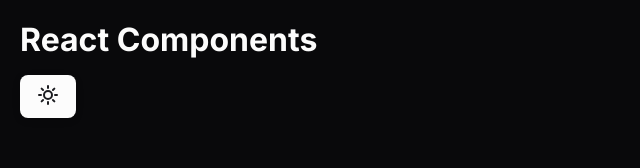
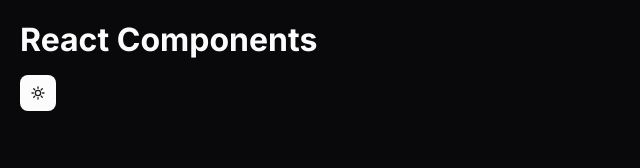
Before and after one commit to twentyfeel/react-components, a React (Vite) app: page / in a window 1280 px wide. Shown: the top 168 px of the page, without its empty margins (0-640 px from the left). Built offline with nearby package versions, Linux system fonts and the light colour scheme.

Commit message:
Button cmp

```diff
--- a/src/App.scss
+++ b/src/App.scss
@@ -6,10 +6,3 @@
     margin-bottom: 1rem;
   }
 }
-
-.theme-toggle {
-  padding: 8px 16px;
-  border: none;
-  border-radius: var(--radius);
-  cursor: pointer;
-}
--- /dev/null
+++ b/src/components/Button/Button.scss
@@ -0,0 +1,145 @@
+.btn {
+  position: relative;
+  display: inline-flex;
+  align-items: center;
+  justify-content: center;
+  gap: 0.5rem;
+  white-space: nowrap;
+  border-radius: var(--radius);
+  border: none;
+  font-size: 0.875rem;
+  font-weight: 500;
+  cursor: pointer;
+  transition: background-color 0.2s ease-in-out,
+  color 0.2s ease-in-out,
+  opacity 0.2s ease-in-out,
+  transform 0.1s ease-in-out;
+
+  &:active:not(:disabled) {
+    transform: translateY(1px);
+  }
+
+  &:focus-visible {
+    outline: none;
+    box-shadow: 0 0 0 2px var(--background), 0 0 0 4px var(--ring);
+  }
+
+  &:disabled {
+    cursor: not-allowed;
+    opacity: 0.6;
+  }
+
+  svg {
+    width: 1rem;
+    height: 1rem;
+    flex-shrink: 0;
+  }
+
+  &--loading {
+    cursor: wait;
+
+    .btn__spinner {
+      position: absolute;
+      left: 50%;
+      transform: translateX(-50%);
+      display: flex;
+      align-items: center;
+
+      svg {
+        width: 1rem;
+        height: 1rem;
+        animation: spin 1s linear infinite;
+        stroke: currentColor;
+      }
+
+      circle {
+        opacity: 0.25;
+      }
+
+      circle {
+        opacity: 0.75;
+        stroke-dasharray: 60;
+        stroke-dashoffset: 45;
+      }
+    }
+  }
+
+  &--default {
+    background-color: var(--primary);
+    color: var(--primary-foreground);
+
+    &:hover:not(:disabled) {
+      opacity: 0.9;
+    }
+  }
+
+  &--destructive {
+    background-color: var(--destructive);
+    color: var(--destructive-foreground);
+
+    &:hover:not(:disabled) {
+      opacity: 0.9;
+    }
+  }
+
+  &--outline {
+    background-color: transparent;
+    border: 1px solid var(--input);
+    color: var(--foreground);
+
+    &:hover:not(:disabled) {
+      background-color: var(--accent);
+      color: var(--accent-foreground);
+    }
+  }
+
+  &--secondary {
+    background-color: var(--secondary);
+    color: var(--secondary-foreground);
+
+    &:hover:not(:disabled) {
+      opacity: 0.9;
+    }
+  }
+
+  &--link {
+    background-color: transparent;
+    color: var(--foreground);
+
+    &:hover:not(:disabled) {
+      background-color: var(--accent);
+      color: var(--accent-foreground);
+    }
+  }
+
+  &--default-size {
+    height: 2.25rem;
+    padding: 0 1rem;
+  }
+
+  &--sm {
+    height: 2rem;
+    padding: 0 0.75rem;
+    font-size: 0.75rem;
+  }
+
+  &--lg {
+    height: 2.5rem;
+    padding: 0 2rem;
+  }
+
+  &--icon {
+    height: 2.25rem;
+    width: 2.25rem;
+    padding: 0;
+  }
+}
+
+@keyframes spin {
+  from {
+    transform: rotate(0deg);
+  }
+  to {
+    transform: rotate(360deg);
+  }
+}
--- /dev/null
+++ b/src/components/Button/Button.tsx
@@ -0,0 +1,48 @@
+import { forwardRef } from "react";
+import "./Button.scss";
+
+interface ButtonProps extends React.ButtonHTMLAttributes<HTMLButtonElement> {
+  variant?: "default" | "destructive" | "outline" | "secondary" | "link";
+  size?: "default" | "sm" | "lg" | "icon";
+  loading?: boolean;
+}
+
+export const Button = forwardRef<HTMLButtonElement, ButtonProps>(
+  (
+    {
+      children,
+      variant = "default",
+      size = "default",
+      className = "",
+      disabled,
+      loading = false,
+      ...props
+    },
+    ref,
+  ) => {
+    const classes = [
+      "btn",
+      `btn--${variant}`,
+      `btn--${size === "default" ? "default-size" : size}`,
+      loading && "btn--loading",
+      className,
+    ]
+      .filter(Boolean)
+      .join(" ");
+
+    return (
+      <button ref={ref} className={classes} disabled={disabled || loading} {...props}>
+        {loading ? (
+          <span className="btn__spinner" aria-hidden="true">
+            {/* TODO: Move this into svg file */}
+            <svg viewBox="0 0 24 24">
+              <circle cx="12" cy="12" r="10" fill="none" strokeWidth="3" />
+            </svg>
+          </span>
+        ) : (
+          children
+        )}
+      </button>
+    );
+  },
+);
--- a/src/components/ThemeToggle/ThemeToggle.scss
+++ /dev/null
@@ -1,28 +0,0 @@
-.theme-toggle {
-  background-color: var(--primary);
-  color: var(--primary-foreground);
-  transition: all 0.2s ease-in-out;
-  border: none;
-  outline: none;
-  box-shadow: 0 2px 8px rgba(0, 0, 0, 0.1);
-
-  &:hover {
-    background-color: var(--accent);
-    color: var(--accent-foreground);
-    transform: translateY(-1px);
-    box-shadow: 0 4px 12px rgba(0, 0, 0, 0.15);
-  }
-
-  &:active {
-    transform: translateY(0);
-    box-shadow: 0 2px 4px rgba(0, 0, 0, 0.1);
-  }
-
-  svg {
-    transition: transform 0.2s ease;
-  }
-
-  &:hover svg {
-    transform: rotate(12deg);
-  }
-}
--- a/src/components/ThemeToggle/ThemeToggle.tsx
+++ b/src/components/ThemeToggle/ThemeToggle.tsx
@@ -1,8 +1,8 @@
 import React from "react";
-import "./ThemeToggle.scss";
 import { useTheme } from "./context/themeContext.tsx";
 import MoonIcon from "../../assets/icons/ThemeToggle/Moon.svg?react";
 import SunIcon from "../../assets/icons/ThemeToggle/Sun.svg?react";
+import { Button } from "../Button/Button.tsx";
 
 type ThemeToggleProps = {
   className?: string;
@@ -16,14 +16,14 @@
   };
 
   return (
-    // TODO: replace with button component when one is created
-    <button
+    <Button
+      size="icon"
       onClick={toggleTheme}
-      className={`theme-toggle ${className}`}
+      className={`${className}`}
       aria-label={`Switch to ${theme === "light" ? "dark" : "light"} theme`}
     >
       {theme === "light" ? <MoonIcon /> : <SunIcon />}
-    </button>
+    </Button>
   );
 };
 
```
Also changed, not shown: src/components/Button/README.md (added), src/components/ThemeToggle/README.md.
